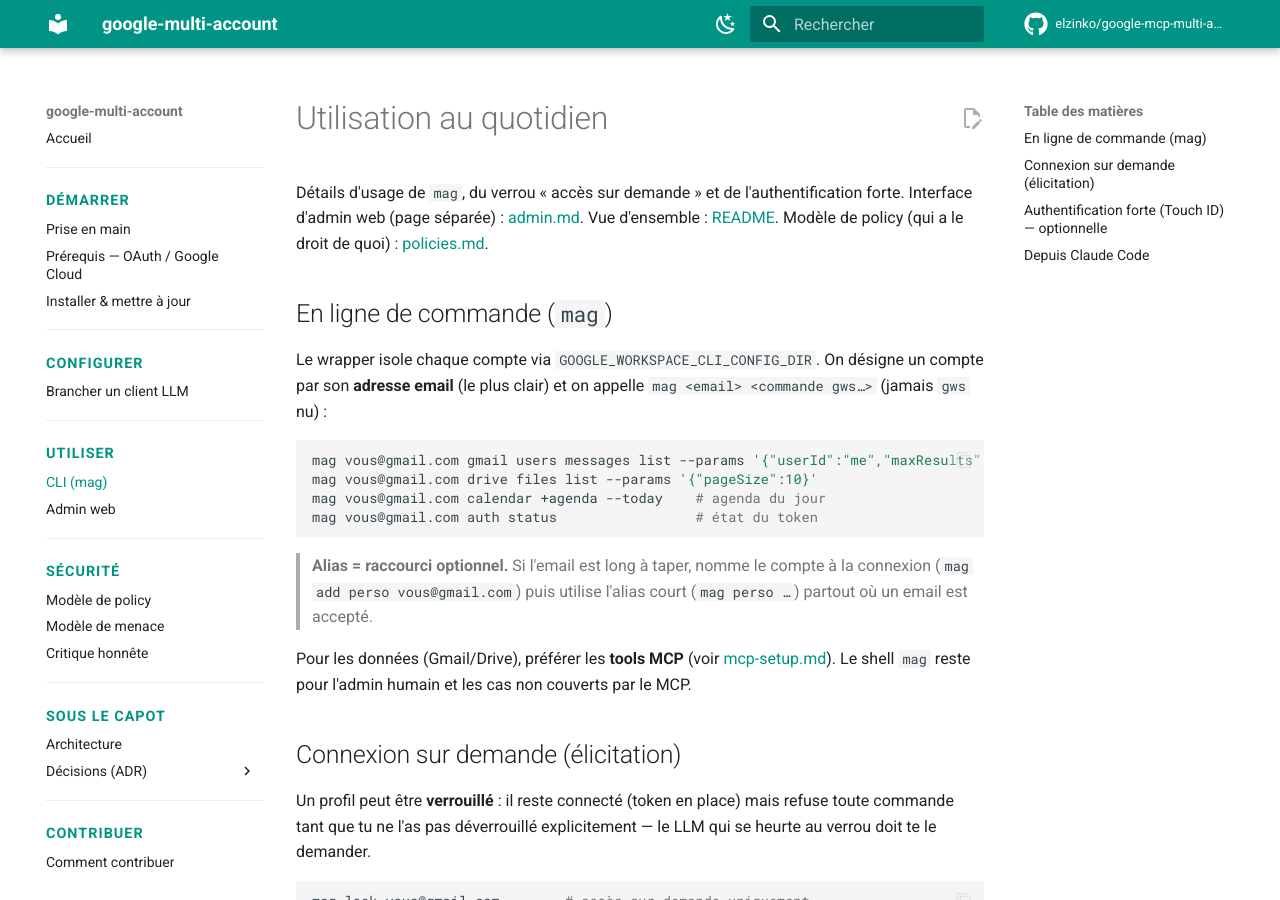
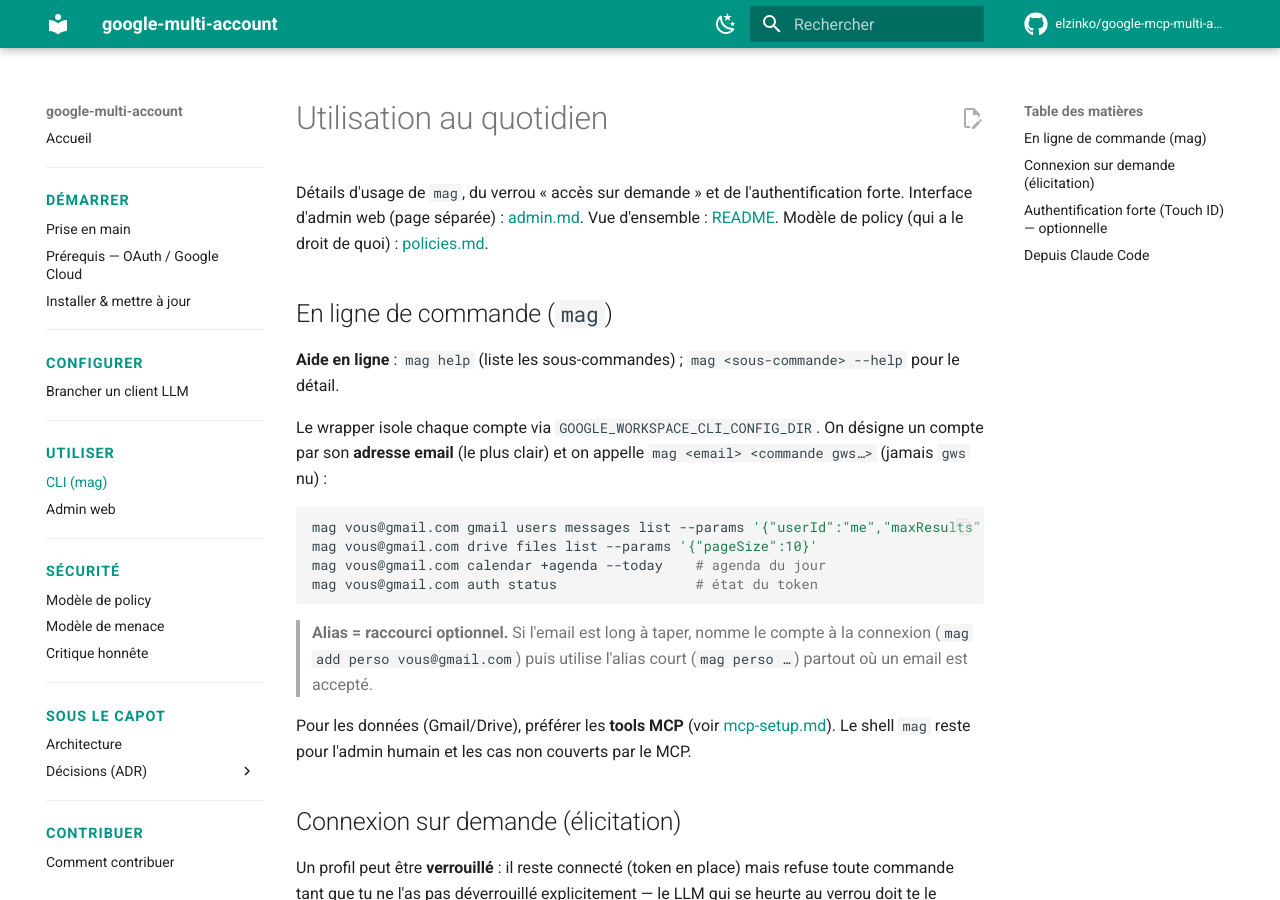
Before and after one commit to elzinko/google-mcp-multi-account, an MkDocs documentation site: the page built from docs/usage.md, in a window 1280 px wide and 900 px high. Built offline with MkDocs 1.6.1 and Material for MkDocs 9.7.7, drawn with Linux system fonts in a browser that asks for light colours; comment, search, counter and statistics services are not loaded.

Commit message:
docs(usage): pointer vers mag help en tête de la section CLI
Ajoute un rappel d'aide en ligne (mag help, mag <sous-commande> --help)
tout au début de "En ligne de commande (mag)" — bin/mag dispatche déjà
`help` vers usage().

```diff
--- a/docs/usage.md
+++ b/docs/usage.md
@@ -6,6 +6,9 @@
 Modèle de policy (qui a le droit de quoi) : [policies.md](policies.md).
 
 ## En ligne de commande (`mag`)
+
+**Aide en ligne** : `mag help` (liste les sous-commandes) ; `mag
+<sous-commande> --help` pour le détail.
 
 Le wrapper isole chaque compte via `GOOGLE_WORKSPACE_CLI_CONFIG_DIR`. On désigne
 un compte par son **adresse email** (le plus clair) et on appelle
```
